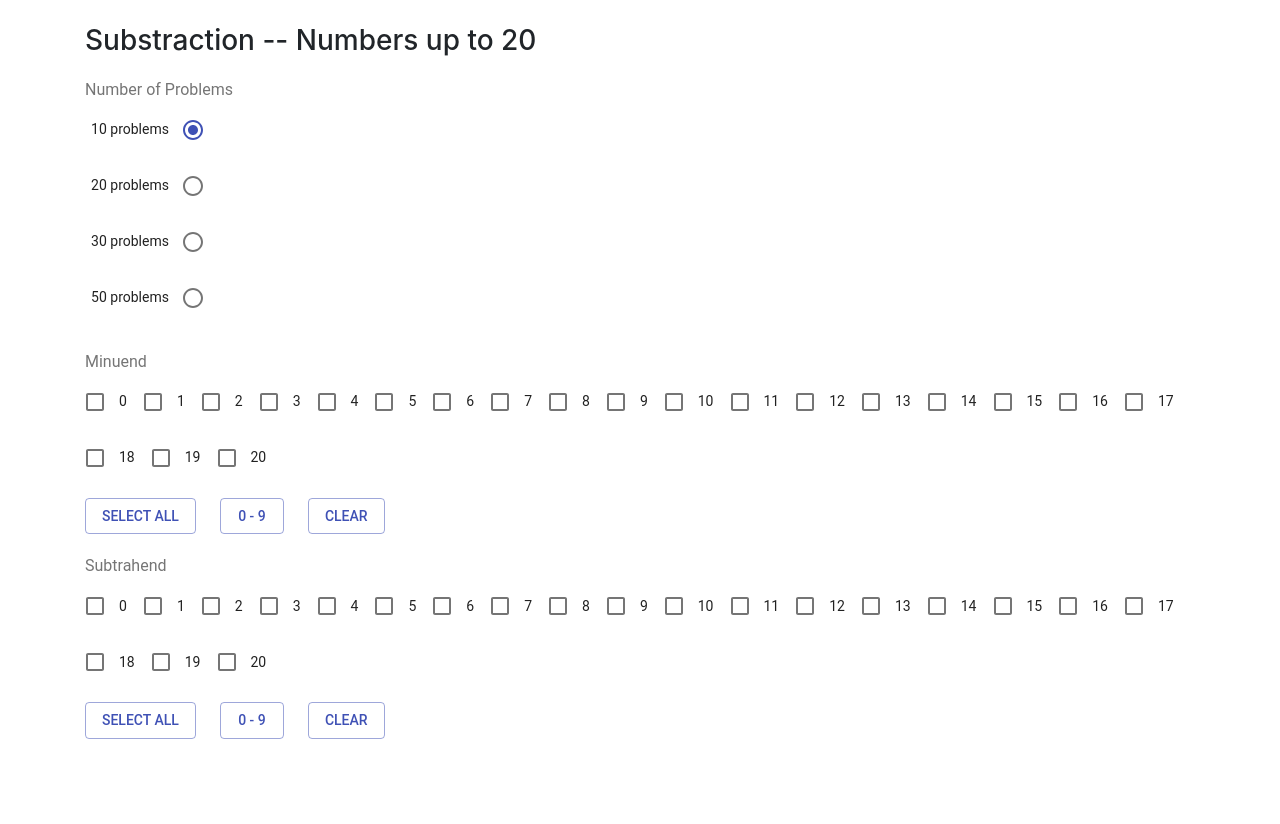
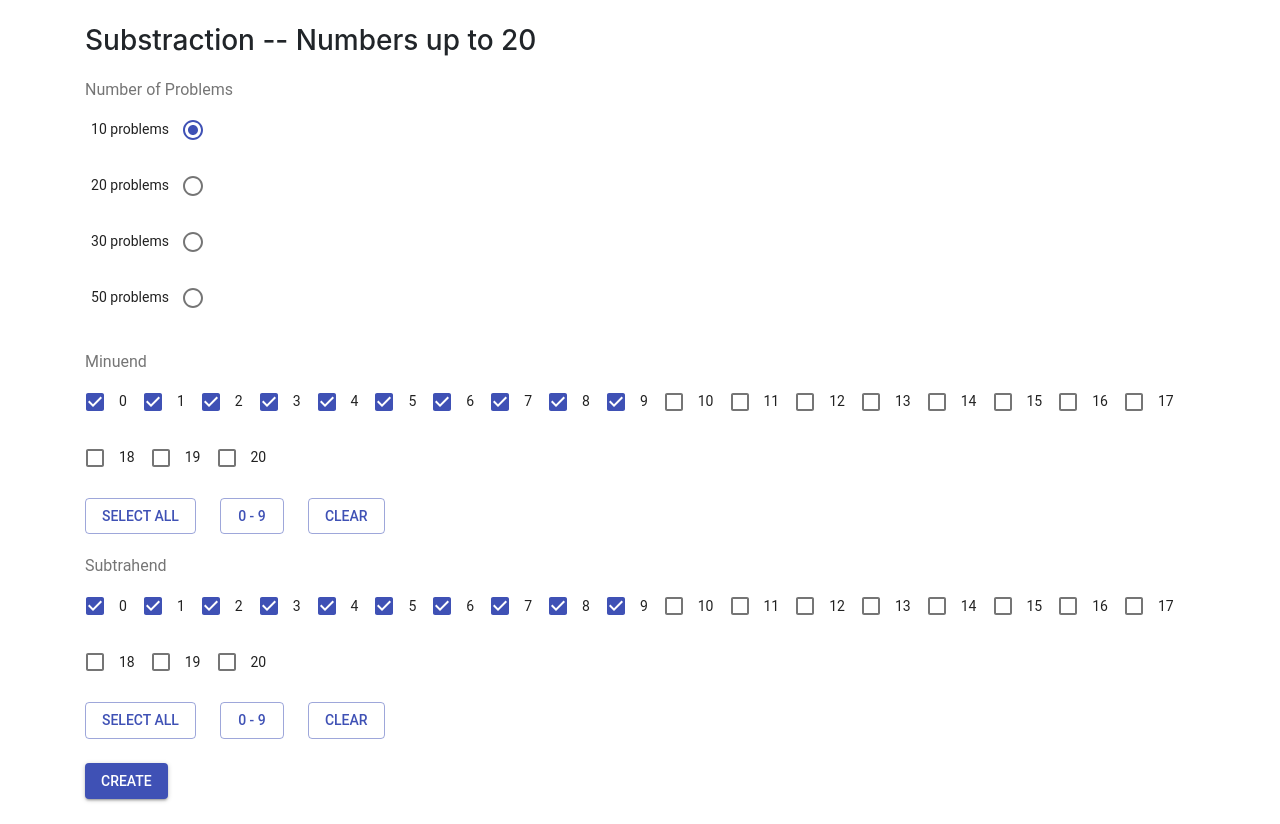
Before and after one commit to chuqianyiding/blankmath, a React (Create React App) app in the folder math_ui/: page /subtract_upto20 in a window 1280 px wide. Built offline with nearby package versions, Linux system fonts and the light colour scheme.

Commit message:
save some work

```diff
--- a/math_ui/package.json
+++ b/math_ui/package.json
@@ -4,6 +4,7 @@
   "private": true,
   "dependencies": {
     "@material-ui/core": "^3.9.2",
+    "axios": "^0.18.0",
     "bootstrap": "^4.3.1",
     "node-sass": "^4.11.0",
     "prop-types": "^15.7.2",
--- a/math_ui/src/config.json
+++ b/math_ui/src/config.json
@@ -0,0 +1,3 @@
+{
+  "PDFGeneratorEndpoint": "https://api.blankmath.com/"
+}
--- a/math_ui/src/containers/SubstractionUpto20/SubstractionUpto20.js
+++ b/math_ui/src/containers/SubstractionUpto20/SubstractionUpto20.js
@@ -4,8 +4,6 @@ import RadioGroup from "@material-ui/core/RadioGroup";
 import FormControlLabel from "@material-ui/core/FormControlLabel";
 import FormControl from "@material-ui/core/FormControl";
 import FormLabel from "@material-ui/core/FormLabel";
-import FormGroup from "@material-ui/core/FormGroup";
-import Checkbox from "@material-ui/core/Checkbox";
 import { connect } from "react-redux";
 import PropTypes from "prop-types";
 import {
@@ -21,6 +19,8 @@ import {
 } from "../../actions/substractionAction";
 import Button from "@material-ui/core/Button";
 import Checkbox20 from "../../components/Checkbox20";
+import config from "../../config.json";
+import { isCreatBtnActive } from "../../selectors/SubstractionSelector";
 
 import "./SubstractionUpto20.scss";
 
@@ -44,6 +44,10 @@ class SubstractionUpto20Page extends React.Component {
 
   handleSubtrahendCheckboxChange = name => event => {
     this.props.updateSubtrahend(name, event.target.checked);
+  };
+
+  handleClickCreate = () => {
+    console.log(config.PDFGeneratorEndpoint);
   };
 
   render() {
@@ -94,6 +98,17 @@ class SubstractionUpto20Page extends React.Component {
           onSelect0_9={this.props.handleSubtrahend0_9}
           onClear={this.props.handleSubtrahendClear}
         />
+        <div className="mt-4">
+          {" "}
+          <Button
+            variant="contained"
+            color="primary"
+            onClick={this.handleClickCreate}
+            disabled={this.props.disableCreateBtn}
+          >
+            Create
+          </Button>
+        </div>
       </React.Fragment>
     );
   }
@@ -111,13 +126,18 @@ SubstractionUpto20Page.propTypes = {
   updateSubtrahend: PropTypes.func,
   handleSubtrahendSelectAll: PropTypes.func,
   handleSubtrahend0_9: PropTypes.func,
-  handleSubtrahendClear: PropTypes.func
+  handleSubtrahendClear: PropTypes.func,
+  disableCreateBtn: PropTypes.bool
 };
 
 const mapStateToProps = state => ({
   problemValue: state.substractionData.problemNumber,
   minuendCheckedArr: state.substractionData.minuendChecked,
-  subtrahendCheckedArr: state.substractionData.subtrahendChecked
+  subtrahendCheckedArr: state.substractionData.subtrahendChecked,
+  disableCreateBtn: !isCreatBtnActive(
+    state.substractionData.minuendChecked,
+    state.substractionData.subtrahendChecked
+  )
 });
 
 const mapDispatchToProps = {
--- a/math_ui/src/reducers/substractionReducer.js
+++ b/math_ui/src/reducers/substractionReducer.js
@@ -2,8 +2,8 @@ import * as types from "../constants/actionTypes";
 
 const initialState = {
   problemNumber: "10",
-  minuendChecked: [],
-  subtrahendChecked: []
+  minuendChecked: [0, 1, 2, 3, 4, 5, 6, 7, 8, 9],
+  subtrahendChecked: [0, 1, 2, 3, 4, 5, 6, 7, 8, 9]
 };
 
 function updateMinuend(state, checkboxName, value) {
--- /dev/null
+++ b/math_ui/src/selectors/SubstractionSelector.js
@@ -0,0 +1,4 @@
+const isCreatBtnActive = (minuendCheckedArr, subtrahendCheckedArr) =>
+  minuendCheckedArr.length > 0 && subtrahendCheckedArr.length > 0;
+
+export { isCreatBtnActive };
```
Also changed, not shown: 1 other file (tests, documents, lock files or other folders).
